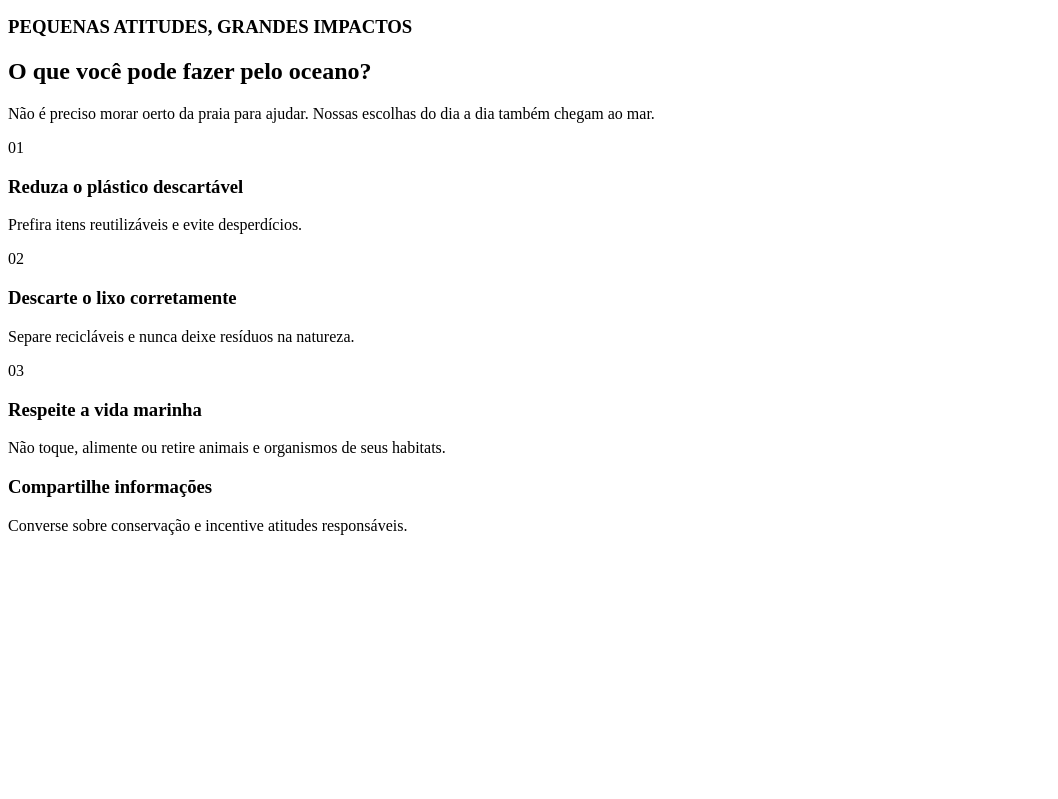
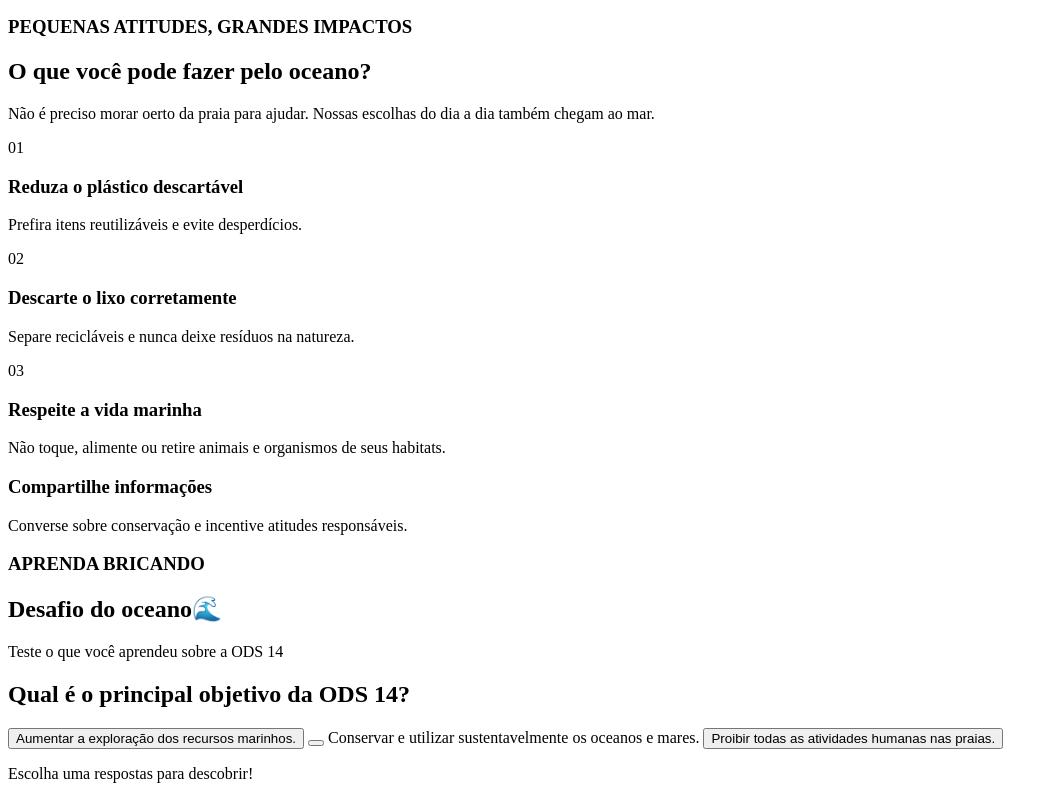
Before and after one commit to sofiamps444-glitch/MEU-PRIMEIRO-SITE, a plain HTML site: page ODS 14/index.html in a window 1280 px wide. Shown: the part 5478-6277 px from the top of the page, without its empty margins (0-1058 px from the left). Before the commit the page ends 6029 px from the top, so only its background shows below. Drawn offline with Linux system fonts and the light colour scheme.

Commit message:
Adicionei quiz

```diff
--- a/ODS 14/index.html
+++ b/ODS 14/index.html
@@ -162,6 +162,24 @@
     </div>
     </div>
 </div>
+<div class="par">
+    <h3>APRENDA BRICANDO</h3>
+    <H2>Desafio do oceano🌊</H2>
+    <p> Teste o que você aprendeu sobre a ODS 14</p>
+</div>
+<div class="quiz">
+    <h2>Qual é o principal objetivo da ODS 14?</h2>
+    <div class="alter">
+        <button onclick="verificarResposta(this, false)">
+            Aumentar a exploração dos recursos marinhos.</button>
+            <button onclick="verificarResposta(this,false)"></button>
+            Conservar e utilizar sustentavelmente os oceanos e mares. </button>
+            <button onclick="verificarResposta(this,false)">
+                Proibir todas as atividades humanas nas praias. </button>
+
+    </div>
+    <p id="resultado">Escolha uma respostas para descobrir!</p>
+</div>
 
 
 
```
